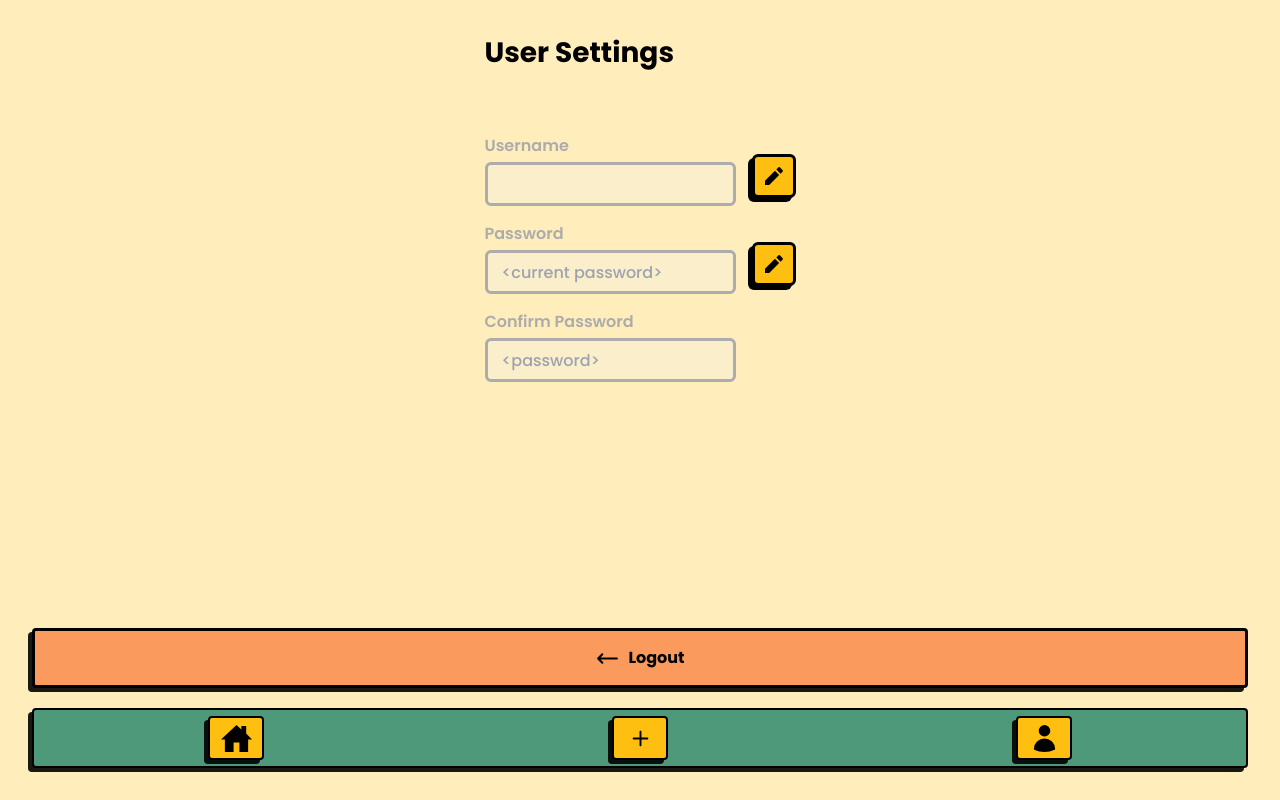
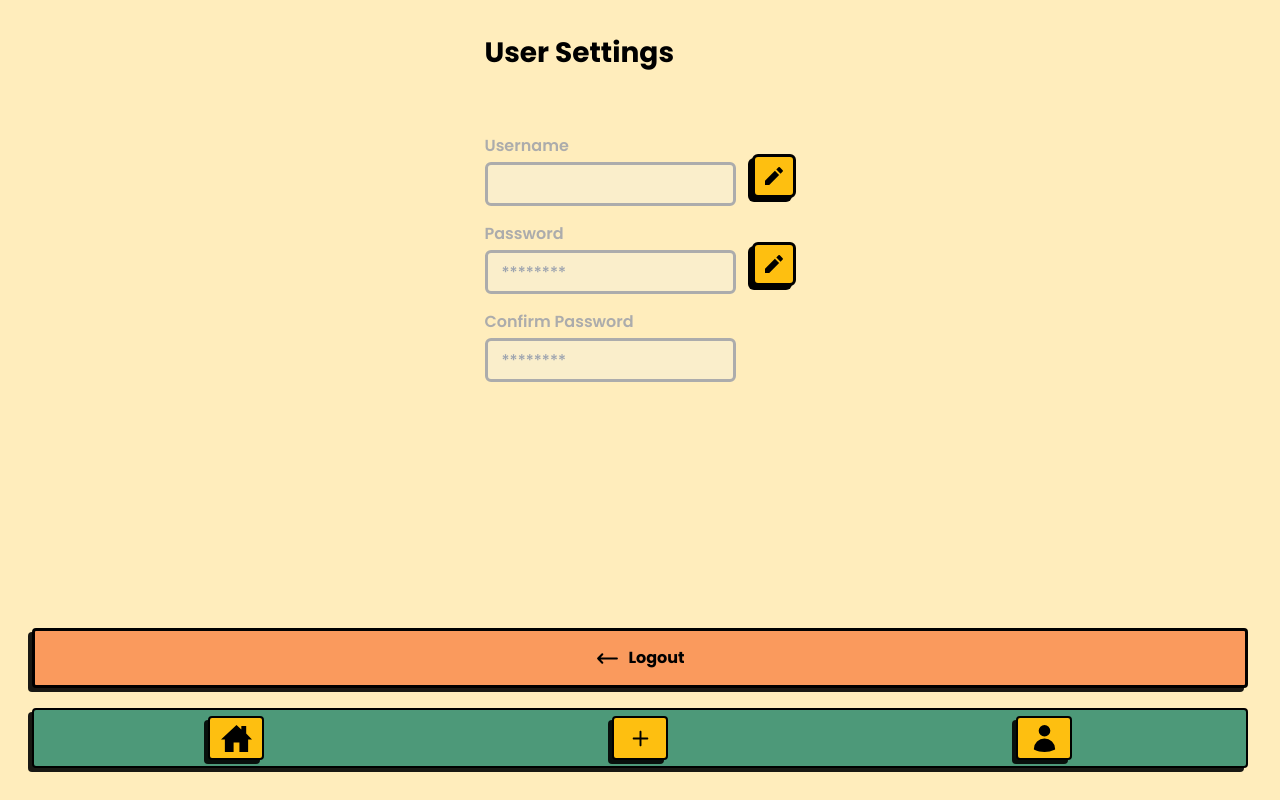
Before and after one commit to devhausleipzigacademy/camp9-final-project, a Next.js app: page /settings in a window 1280 px wide. Built offline with nearby package versions, Linux system fonts and the light colour scheme; no server answers; the database is empty.

Commit message:
switch password placeholders for asterisks

```diff
--- a/app/(protected)/settings/page.tsx
+++ b/app/(protected)/settings/page.tsx
@@ -58,7 +58,7 @@ function Settings() {
             type={'password'}
             width={'reduced'}
             disabled={passwordEdit === 'pencil'}
-            placeholder="<current password>"
+            placeholder="********"
           />
           <SettingsButton
             disabled={false}
@@ -78,7 +78,7 @@ function Settings() {
             type={'password'}
             width={'reduced'}
             disabled={passwordEdit === 'pencil'}
-            placeholder="<password>"
+            placeholder="********"
           />
         </div>
         {/* ------Success Notification------ */}
```
